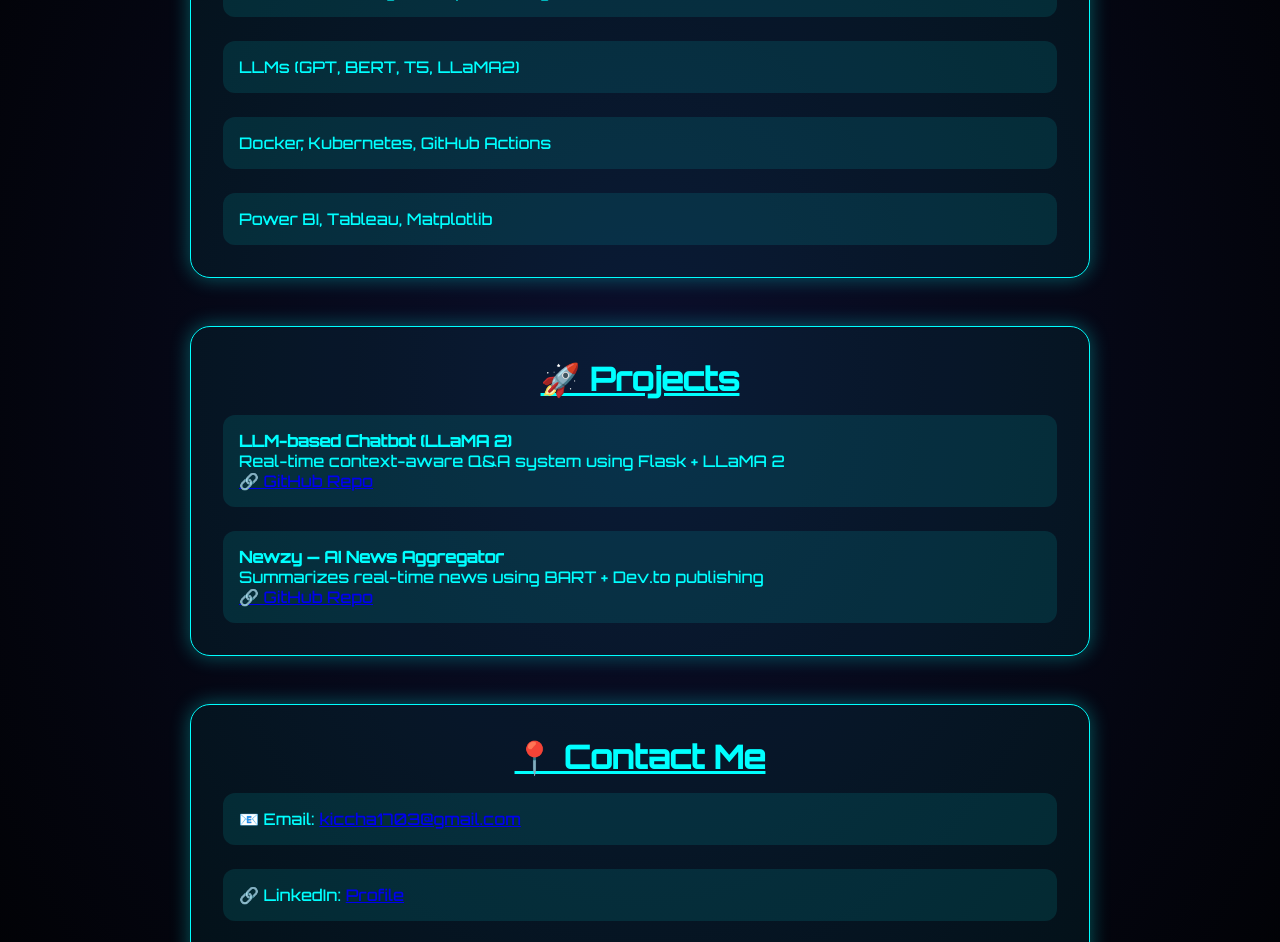
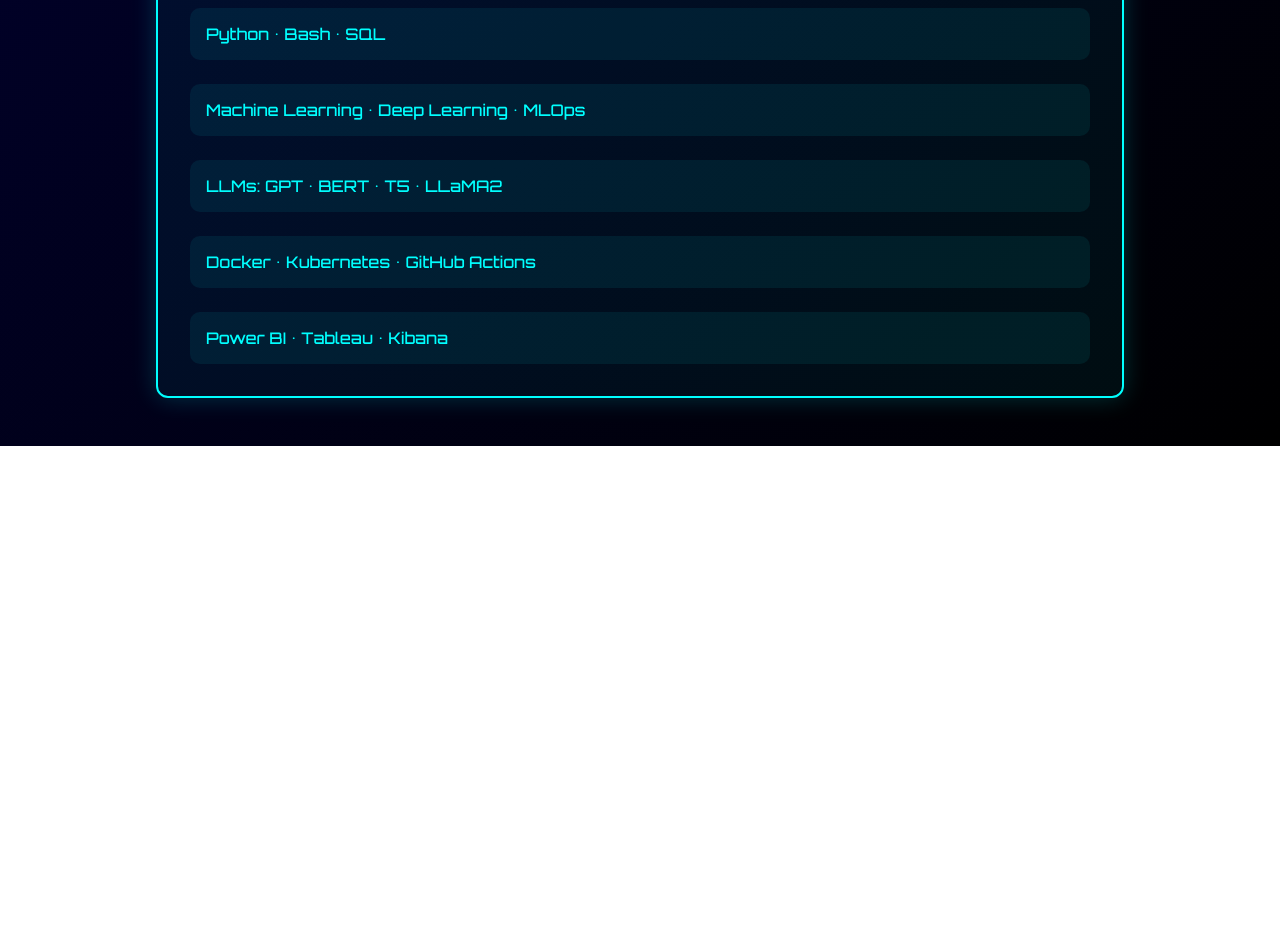
Before and after one commit to krishnamurthi-ramesh/krishnamurthi-ramesh, a plain HTML site: page index.html in a window 1280 px wide. Shown: the part 445-1387 px from the top of the page. After the commit the page ends 891 px from the top, so only its background shows below. Drawn offline with Linux system fonts and the light colour scheme.

Commit message:
index.html

```diff
--- a/index.html
+++ b/index.html
@@ -1,75 +1,78 @@
-<!-- sci-fi blue JARVIS-inspired animated AI resume -->
 <!DOCTYPE html>
 <html lang="en">
 <head>
-  <meta charset="UTF-8">
-  <meta name="viewport" content="width=device-width, initial-scale=1.0">
-  <title>Krishnamurthi Ramesh — AI Agent</title>
+  <meta charset="UTF-8" />
+  <meta name="viewport" content="width=device-width, initial-scale=1.0" />
+  <title>Krishnamurthi Ramesh — AI Agent Portfolio</title>
   <link href="https://fonts.googleapis.com/css2?family=Orbitron:wght@500&display=swap" rel="stylesheet">
   <style>
-    * {
+    body {
       margin: 0;
-      padding: 0;
-      box-sizing: border-box;
-    }
-    body {
       font-family: 'Orbitron', sans-serif;
-      background: radial-gradient(ellipse at center, #0b0f2c 0%, #000000 100%);
+      background: linear-gradient(135deg, #010130, #000);
       color: #00ffff;
       overflow-x: hidden;
     }
     header {
       text-align: center;
-      padding: 3rem 1rem;
-      animation: glowFade 3s ease-in-out forwards;
+      padding: 5rem 2rem 2rem;
+      background: linear-gradient(to bottom, #000a1f, transparent);
     }
     header h1 {
       font-size: 3rem;
-      text-shadow: 0 0 10px #00ffff, 0 0 20px #00ffff;
+      text-shadow: 0 0 20px #00ffff;
+      animation: glow 2s infinite alternate;
     }
     header p {
+      font-size: 1.2rem;
+      color: #7afcff;
       margin-top: 1rem;
-      font-size: 1.2rem;
-      color: #5effff;
     }
-    .section {
+    @keyframes glow {
+      from { text-shadow: 0 0 10px #00ffff; }
+      to { text-shadow: 0 0 30px #00ffff; }
+    }
+    section {
       max-width: 900px;
       margin: 3rem auto;
       padding: 2rem;
-      border: 1px solid #00ffff;
-      border-radius: 20px;
+      border: 2px solid #00ffff;
+      border-radius: 12px;
       background: rgba(0, 255, 255, 0.05);
-      box-shadow: 0 0 20px #00ffff55;
+      box-shadow: 0 0 25px #00ffff33;
     }
-    .section h2 {
-      margin-bottom: 1rem;
+    section h2 {
+      text-align: center;
       font-size: 2rem;
-      text-align: center;
+      margin-bottom: 1.5rem;
       text-decoration: underline;
     }
-    .skills, .projects, .contact {
+    .content-box {
       display: grid;
       gap: 1.5rem;
     }
-    .skill, .project, .contact-item {
-      background: rgba(0, 255, 255, 0.1);
+    .item {
+      background: rgba(0, 255, 255, 0.07);
       padding: 1rem;
-      border-radius: 12px;
-      transition: transform 0.3s ease, box-shadow 0.3s;
+      border-radius: 10px;
+      transition: all 0.3s ease-in-out;
     }
-    .skill:hover, .project:hover, .contact-item:hover {
+    .item:hover {
       transform: scale(1.05);
-      box-shadow: 0 0 15px #00ffff88;
+      box-shadow: 0 0 12px #00ffff99;
     }
-    .footer {
+    a {
+      color: #00ffff;
+      text-decoration: none;
+    }
+    a:hover {
+      text-decoration: underline;
+    }
+    footer {
       text-align: center;
       margin: 4rem 0;
-      color: #5effff;
       font-size: 1.1rem;
-    }
-    @keyframes glowFade {
-      0% {opacity: 0; transform: scale(0.9);}
-      100% {opacity: 1; transform: scale(1);}
+      color: #7afcff;
     }
   </style>
 </head>
@@ -79,45 +82,11 @@
     <p>I build agents, not just scripts.</p>
   </header>
 
-  <section class="section">
+  <section>
     <h2>🧠 AI Skills</h2>
-    <div class="skills">
-      <div class="skill">Python / SQL / Bash</div>
-      <div class="skill">Machine Learning & Deep Learning</div>
-      <div class="skill">LLMs (GPT, BERT, T5, LLaMA2)</div>
-      <div class="skill">Docker, Kubernetes, GitHub Actions</div>
-      <div class="skill">Power BI, Tableau, Matplotlib</div>
-    </div>
-  </section>
-
-  <section class="section">
-    <h2>🚀 Projects</h2>
-    <div class="projects">
-      <div class="project">
-        <strong>LLM-based Chatbot (LLaMA 2)</strong><br>
-        Real-time context-aware Q&A system using Flask + LLaMA 2<br>
-        <a href="https://github.com/krishnamurthi-ramesh/chatbot_using_nlp_" target="_blank">🔗 GitHub Repo</a>
-      </div>
-      <div class="project">
-        <strong>Newzy — AI News Aggregator</strong><br>
-        Summarizes real-time news using BART + Dev.to publishing<br>
-        <a href="https://github.com/krishnamurthi-ramesh/Newzy_" target="_blank">🔗 GitHub Repo</a>
-      </div>
-    </div>
-  </section>
-
-  <section class="section">
-    <h2>📍 Contact Me</h2>
-    <div class="contact">
-      <div class="contact-item">📧 Email: <a href="mailto:kiccha1703@gmail.com">kiccha1703@gmail.com</a></div>
-      <div class="contact-item">🔗 LinkedIn: <a href="https://linkedin.com/in/krishna9003762619murthi" target="_blank">Profile</a></div>
-      <div class="contact-item">🐍 GitHub: <a href="https://github.com/krishnamurthi-ramesh" target="_blank">@krishnamurthi-ramesh</a></div>
-    </div>
-  </section>
-
-  <div class="footer">
-    “AI isn’t about replacing humans – it’s about amplifying intelligence.”<br>
-    ⚡ Built with ❤ in Sci-Fi Mode
-  </div>
-</body>
-</html>
+    <div class="content-box">
+      <div class="item">Python • Bash • SQL</div>
+      <div class="item">Machine Learning • Deep Learning • MLOps</div>
+      <div class="item">LLMs: GPT • BERT • T5 • LLaMA2</div>
+      <div class="item">Docker • Kubernetes • GitHub Actions</div>
+      <div class="item">Power BI • Tableau • Kibana
```
